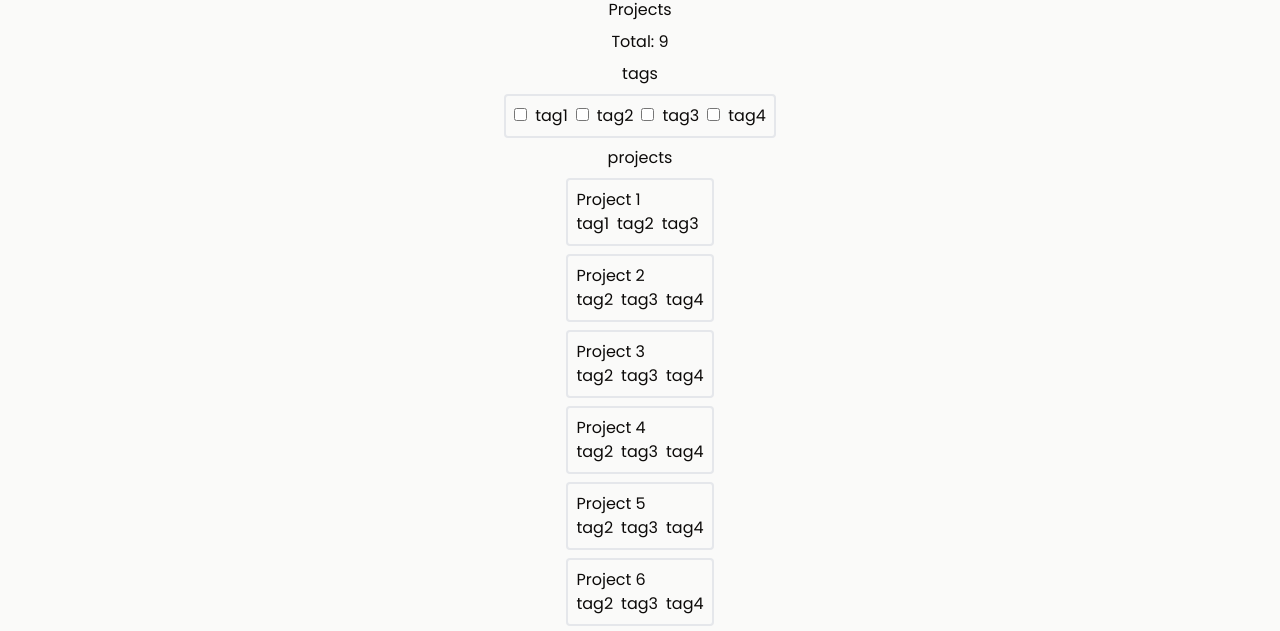
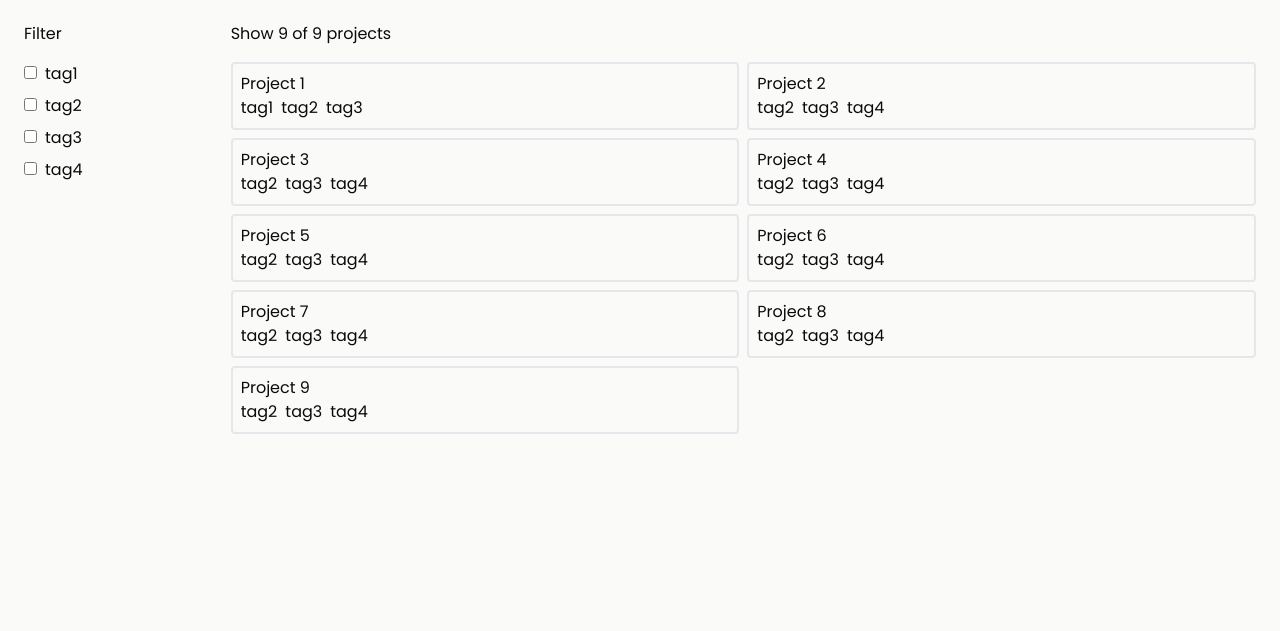
Before and after one commit to Wystov/portfolio, an Astro site: page /projects in a window 1280 px wide. Shown: the part 54-685 px from the top of the page. Built offline with nearby package versions, Linux system fonts and the light colour scheme; Astro itself is replaced by a stand-in of ours.

Commit message:
feat: projects page layout

```diff
--- a/src/components/Projects/index.tsx
+++ b/src/components/Projects/index.tsx
@@ -28,9 +28,11 @@ export const Projects = ({ data }: Props) => {
   ]);
 
   return (
-    <>
-      <p>tags</p>
-      <ul class="flex gap-2 border-2 rounded p-2">
+    <section class="mt-6">
+      <div class="grid grid-cols-6 gap-2">
+        <div class="col-span-6 sm:col-span-1">
+          <p class="mb-4">Filter</p>
+          <ul class="flex flex-wrap gap-2 flex-row sm:flex-col">
             {Object.entries(tags()).map(([tag, isActive]) => (
               <li onClick={() => toggleTag(tag)}>
                 <input
@@ -43,14 +45,18 @@ export const Projects = ({ data }: Props) => {
               </li>
             ))}
           </ul>
-      <p>projects</p>
-      <ul class="flex flex-col gap-2">
+        </div>
+        <div class="col-span-6 sm:col-span-5">
+          <p class="mb-4">{`Show ${filteredProjects().length} of ${data.length} projects`}</p>
+          <ul class="grid grid-cols-2 gap-2">
             {filteredProjects().map((project) => (
-          <li>
+              <li class="col-span-2 md:col-span-1">
                 <Card project={project} />
               </li>
             ))}
           </ul>
-    </>
+        </div>
+      </div>
+    </section>
   );
 };
--- a/src/pages/projects/index.astro
+++ b/src/pages/projects/index.astro
@@ -7,9 +7,7 @@ const projects = await getCollection('projects');
 ---
 
 <BaseLayout pageTitle="Projects">
-  <section class="h-full flex flex-col items-center gap-2">
-    <p>Projects</p>
-    <p>Total: {projects.length}</p>
+  <section class="mb-4">
     <Projects client:load data={projects} />
   </section>
 </BaseLayout>
```
Lines whose indentation alone changed are shown as unchanged.
